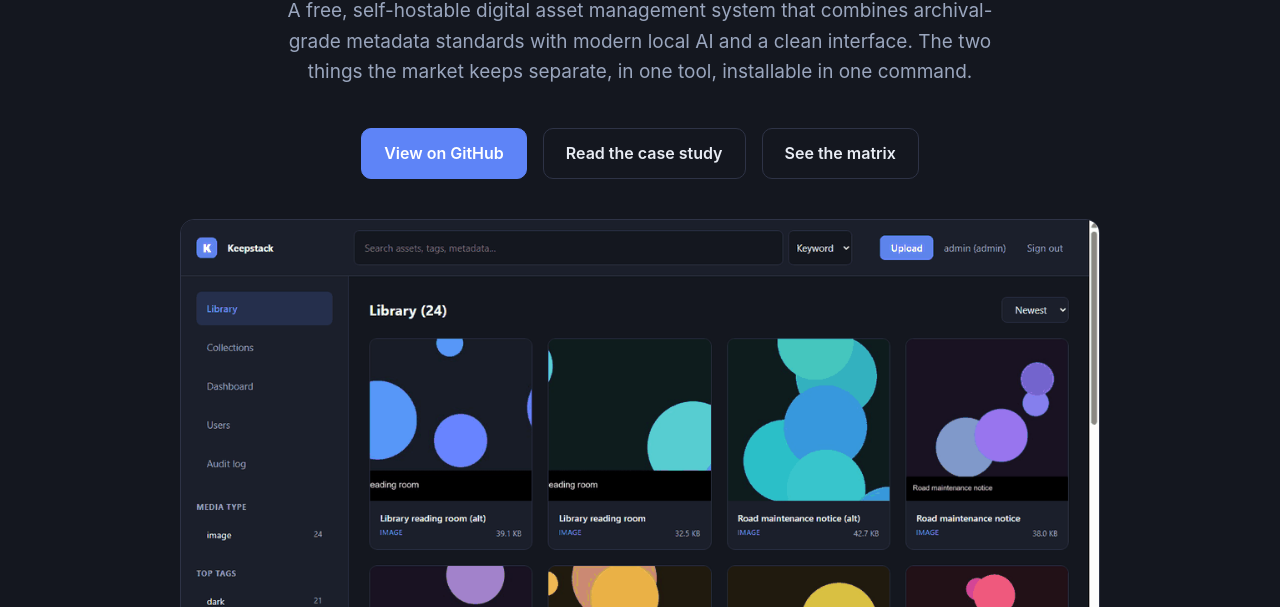
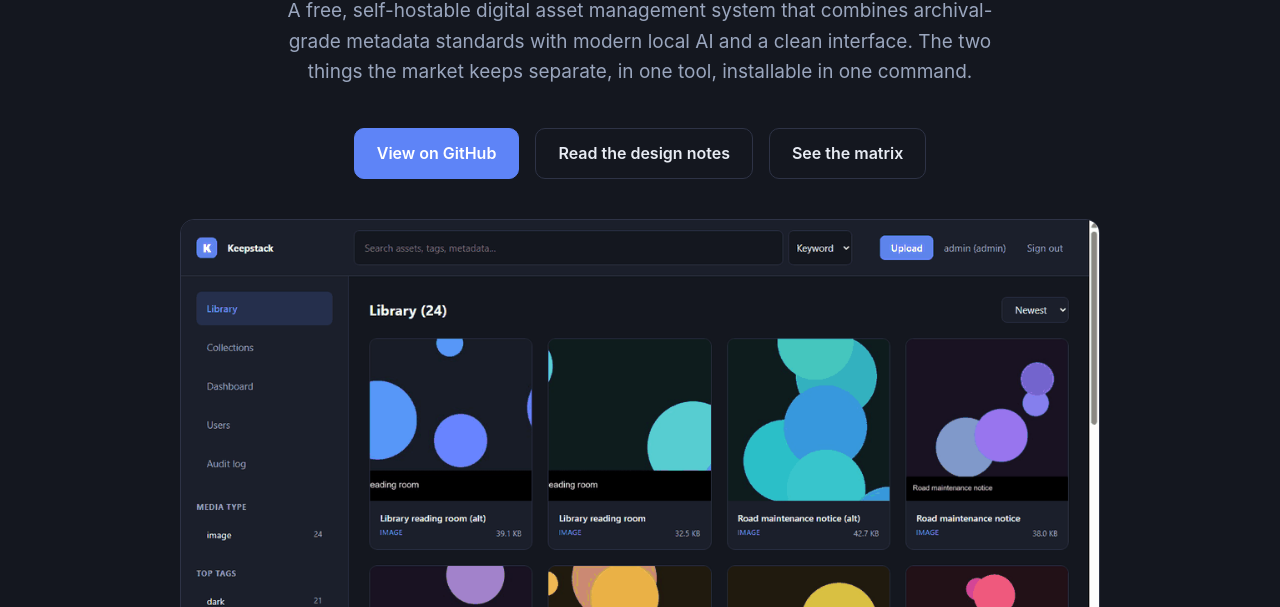
Before and after one commit to exekyute/keepstack, a plain HTML site: page docs/index.html in a window 1280 px wide. Shown: the part 193-800 px from the top of the page. Drawn offline with Linux system fonts and the light colour scheme.

Commit message:
Rename the design write-up to DESIGN.md and update its references

```diff
--- a/docs/index.html
+++ b/docs/index.html
@@ -93,7 +93,7 @@
     <p class="lede">A free, self-hostable digital asset management system that combines archival-grade metadata standards with modern local AI and a clean interface. The two things the market keeps separate, in one tool, installable in one command.</p>
     <div class="cta">
       <a class="btn primary" href="https://github.com/exekyute/keepstack">View on GitHub</a>
-      <a class="btn" href="../CASE-STUDY.md">Read the case study</a>
+      <a class="btn" href="../DESIGN.md">Read the design notes</a>
       <a class="btn" href="#matrix">See the matrix</a>
     </div>
     <img class="shot" src="screenshots/demo.gif" alt="Keepstack in use: the library, semantic search, an asset detail view, and the dashboard">
@@ -182,7 +182,7 @@ sequenceDiagram
     <h2>Read more</h2>
     <p class="sub">Everything is one click deep, nothing is dumped at once.</p>
     <div class="doclinks">
-      <a href="../CASE-STUDY.md"><b>Case study</b><span>Market, gap, decisions, results</span></a>
+      <a href="../DESIGN.md"><b>Design notes</b><span>Market, gap, decisions, results</span></a>
       <a href="../RESEARCH.md"><b>Research</b><span>Top-20 study, citation-backed</span></a>
       <a href="../COMPARISON.md"><b>Comparison</b><span>The full capability matrix</span></a>
       <a href="../ARCHITECTURE.md"><b>Architecture</b><span>How the code fits together</span></a>
```
Also changed, not shown: 3 other files.
